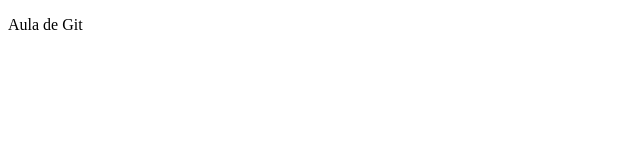
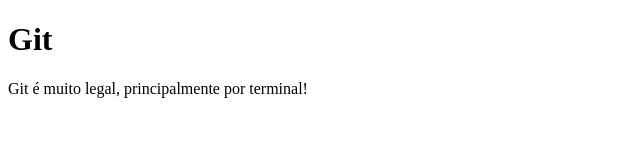
Before and after one commit to brunorodmoreira/demo-github, a plain HTML site: page index.html in a window 1280 px wide. Shown: the whole page, without its empty margins (0-640 px from the left). Drawn offline with Linux system fonts and the light colour scheme.

Commit message:
Adicionei título e descrição no body e coloquei o favicon na pasta

```diff
--- a/index.html
+++ b/index.html
@@ -7,7 +7,8 @@
 
 <body>
     <div>
-        <p>Aula de Git</p>
+        <h1>Git</h1>
+        <p>Git é muito legal, principalmente por terminal!</p>
     </div>
 </body>
 
```
Also changed, not shown: favicon.png (added).
